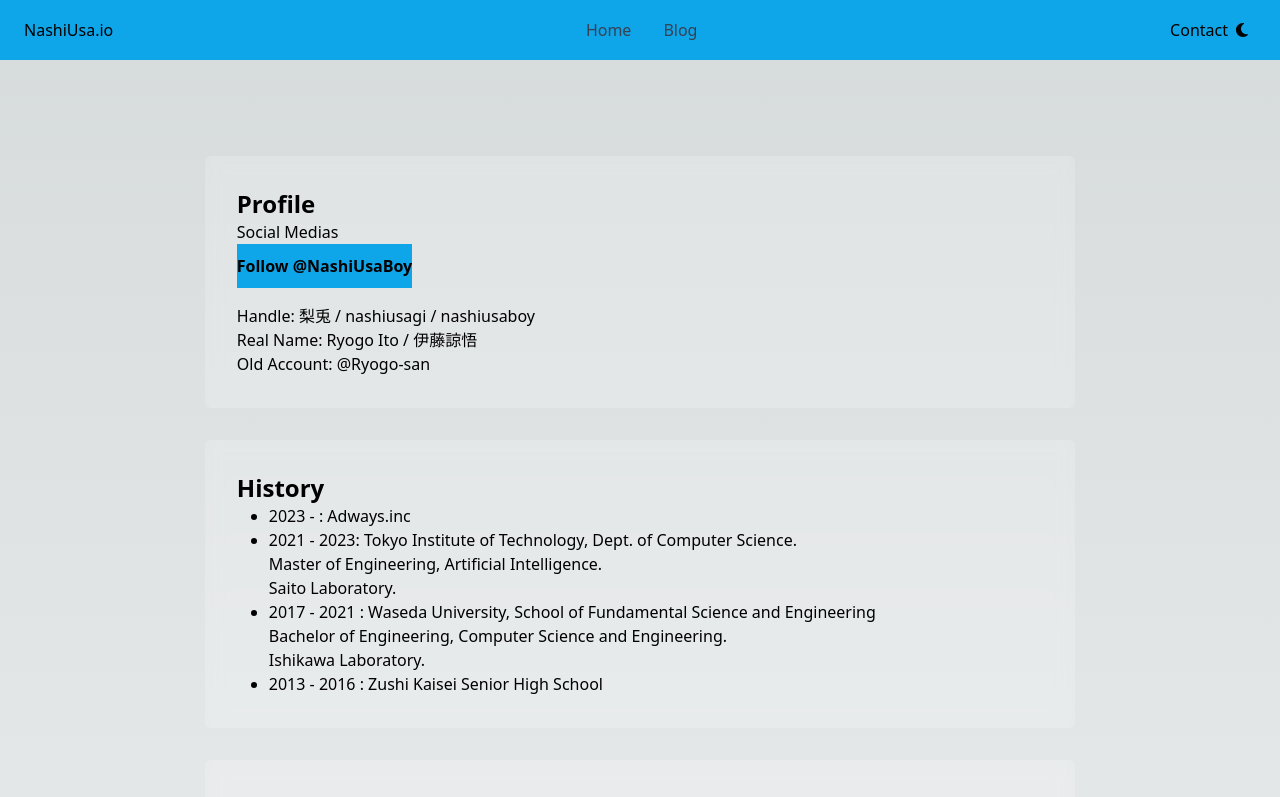
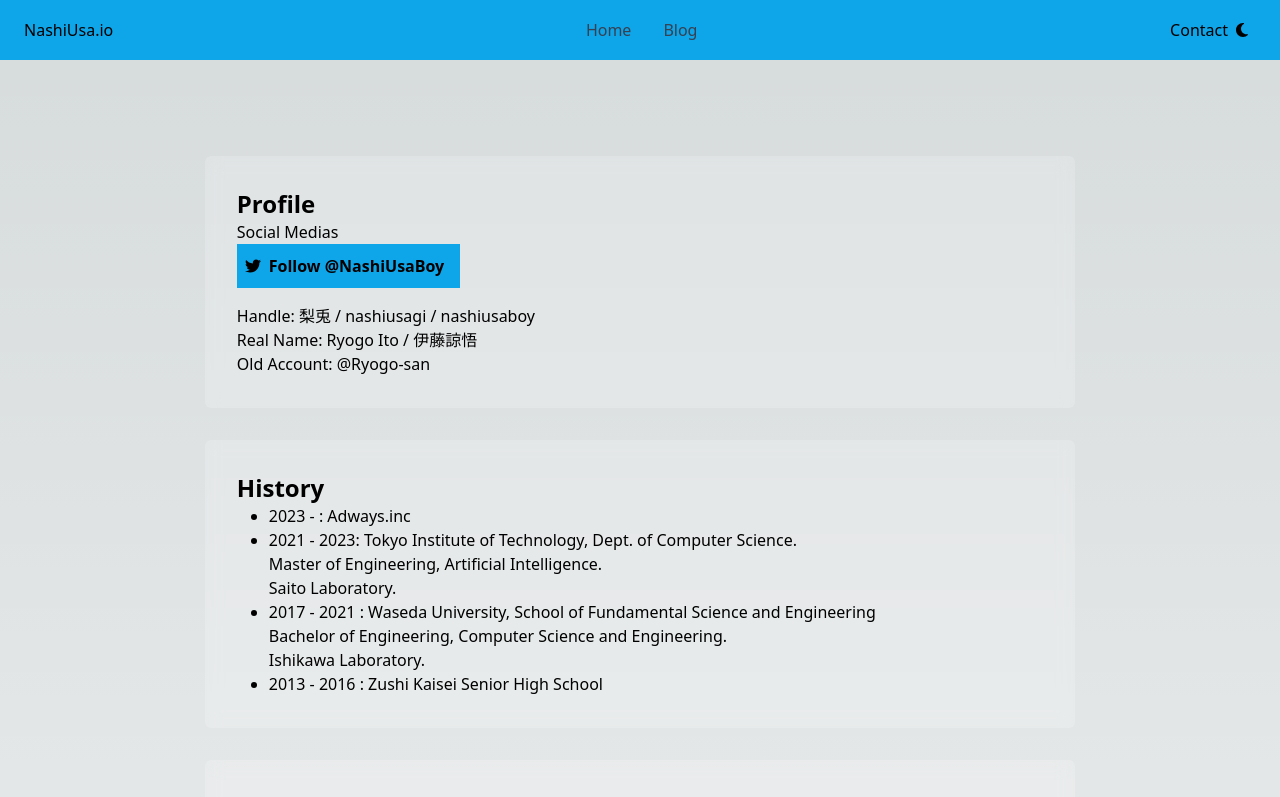
Before and after one commit to nashiusagi/next-blog, a Next.js app: page / in a window 1280 px wide. Shown: the top 797 px of the page. Built offline with nearby package versions, Linux system fonts and the light colour scheme.

Commit message:
[update] fix twitter button

```diff
--- a/src/atoms/Top/TwitterButton/index.tsx
+++ b/src/atoms/Top/TwitterButton/index.tsx
@@ -1,3 +1,6 @@
+import { FontAwesomeIcon } from '@fortawesome/react-fontawesome'
+import { faTwitter } from '@fortawesome/free-brands-svg-icons'
+
 type Props = {
   userName: string
   link: string
@@ -8,11 +11,12 @@ export default function TwitterButton(props: Props) {
     <>
       <a
         href={props.link}
-        className="text-white text-xs font-bold leading-3 relative mb-4 px-2 py-2.5 cursor-pointer select-none transition text-center align-middle rounded bg-sky-500 hover:bg-sky-700 inline-block"
+        className="p-2 text-white text-xs font-bold leading-3 relative mb-4 px-2 py-2.5 cursor-pointer select-none transition text-center align-middle rounded bg-sky-500 hover:bg-sky-700 inline-block"
         target="_blank"
         rel="noopener noreferrer"
       >
-        Follow @{props.userName}
+        <FontAwesomeIcon icon={faTwitter} />
+        <span className="p-2">Follow @{props.userName}</span>
       </a>
     </>
   )
```
